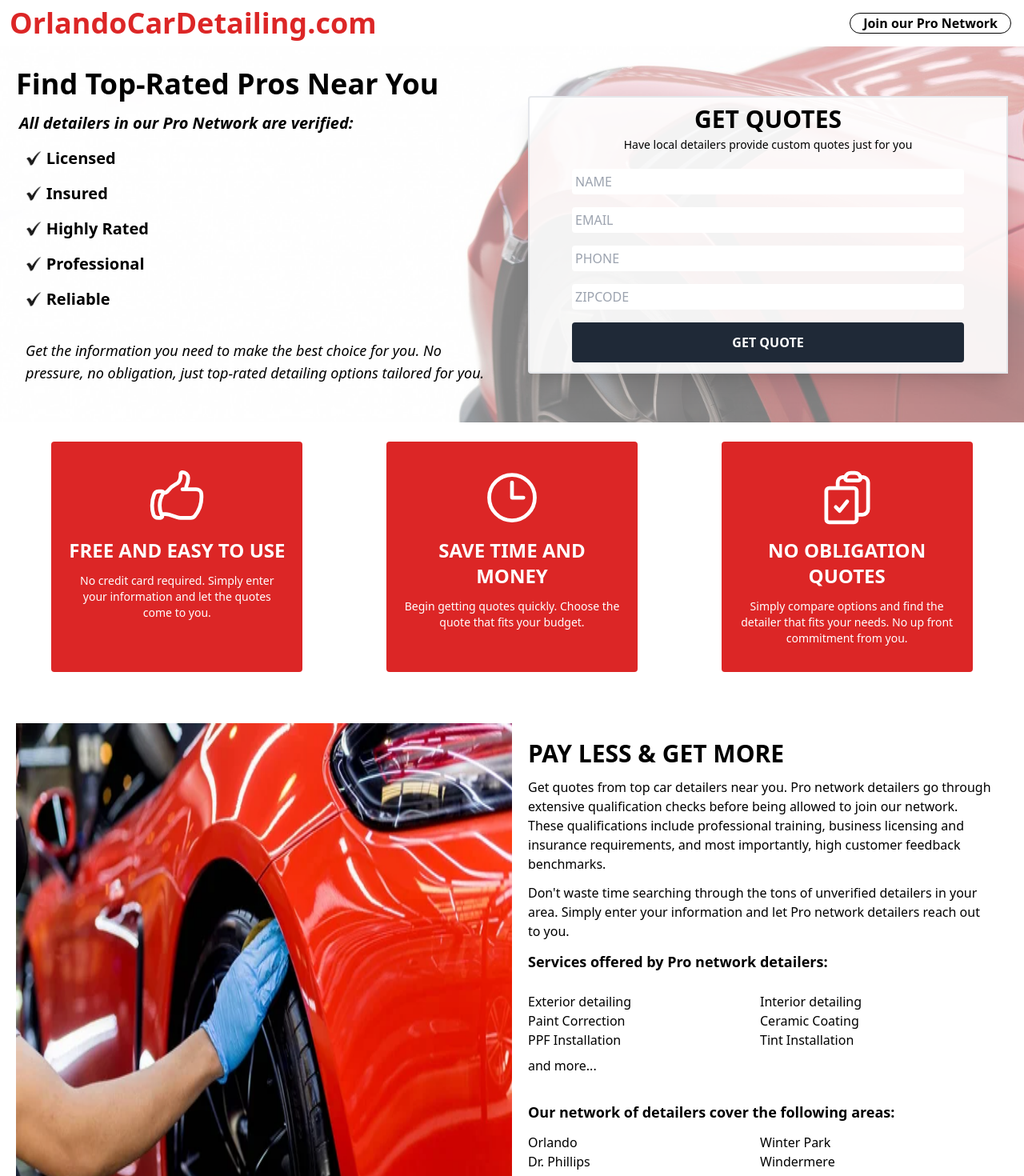
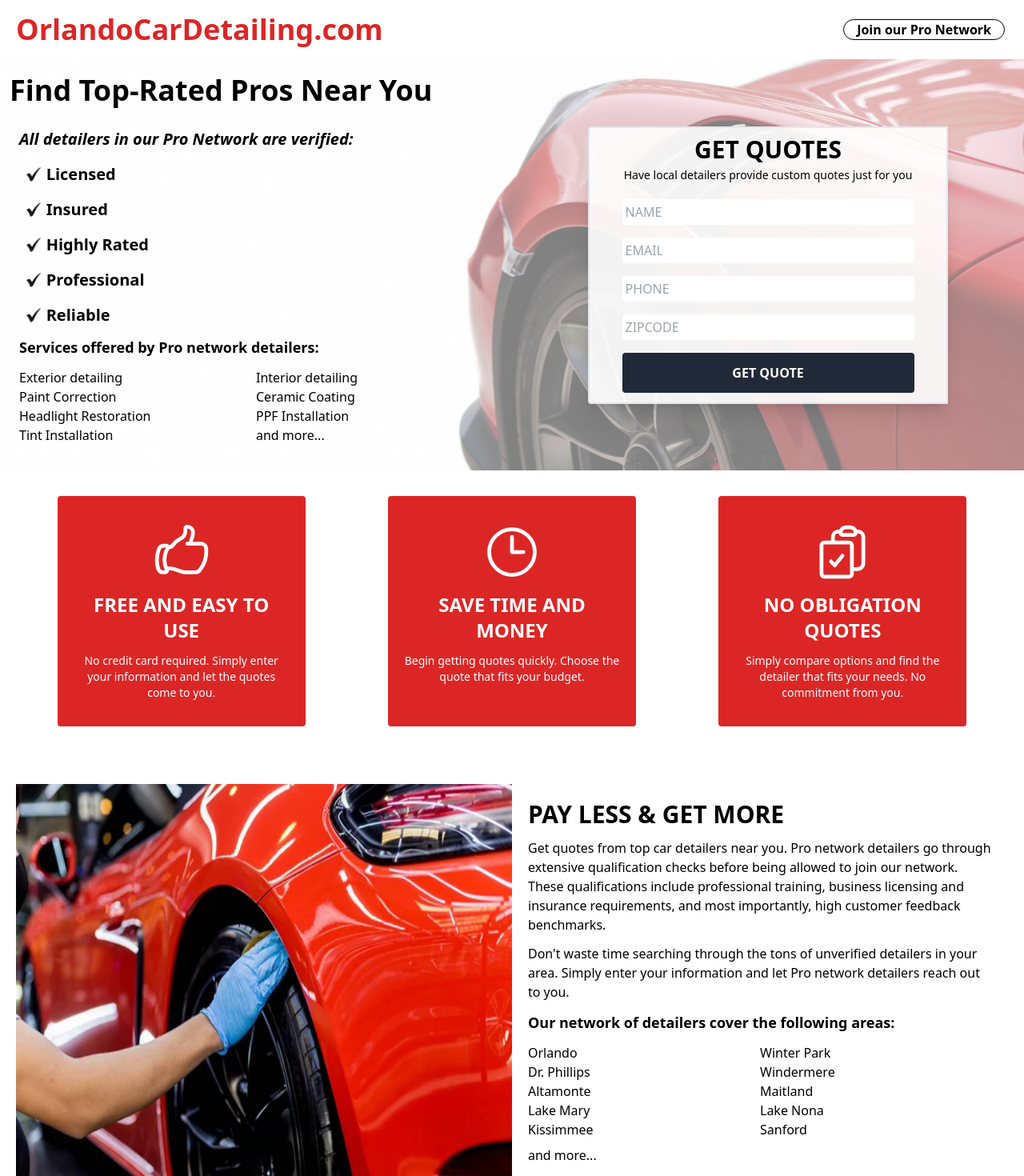
Before and after one commit to jhdavey/ocd, a React (Create React App) app in the folder client/: page / in a window 1280 px wide. Shown: the top 1470 px of the page at 80% size. Built offline with nearby package versions, Linux system fonts and the light colour scheme.

Commit message:
Finalizing design and responsivenes

```diff
--- a/client/src/components/NavBar.js
+++ b/client/src/components/NavBar.js
@@ -9,7 +9,7 @@ export default function NavBar() {
   };
 
   return (
-    <div className="p-3 md:flex md:items-center md:justify-between">
+    <div className="p-5 md:flex md:items-center md:justify-between">
       <h1 className="text-red-600 font-bold text-2xl md:text-[36px]" onClick={reload}>OrlandoCarDetailing.com</h1>
       <button className="bg-white border border-black rounded-2xl px-4 m-1 font-bold" onClick={handleClick}>Join our Pro Network</button>
     </div>
--- a/client/src/components/QuoteForm.js
+++ b/client/src/components/QuoteForm.js
@@ -10,7 +10,7 @@ export default function QuoteStart() {
     const [car, setCar] = useState("");
     const [services, setServices] = useState([]);
     const [notes, setNotes] = useState('');
-    const serviceOptions = ['Exterior Detailing', 'Interior Detailing', 'Paint Correction', 'Ceramic Coating', 'PPF Installation', 'Headlight Restoration'];
+    const serviceOptions = ['Exterior Detailing', 'Interior Detailing', 'Paint Correction', 'Ceramic Coating', 'Headlight Restoration', 'PPF Installation', 'Tint Installation'];
     const [quoteStarted, setQuoteStarted] = useState(Boolean);
     const [submitted, setSubmitted] = useState(Boolean);
 
@@ -38,7 +38,7 @@ export default function QuoteStart() {
     <>
         { quoteStarted ?
 
-            <form id="form" className={submitted ? "hidden" : "w-full flex flex-col p-1 border-2 bg-white/90 shadow-xl rounded-l"} onSubmit={handleSubmit}>
+            <form id="form" className={submitted ? "hidden" : "w-full md:w-3/4 flex flex-col p-1 border-2 bg-white/90 shadow-xl rounded-l"} onSubmit={handleSubmit}>
 
                 <input
                     className="font-normal p-1 my-3 w-5/6 mx-auto"
@@ -91,7 +91,7 @@ export default function QuoteStart() {
 
         :
 
-            <form className="p-1 border-2 bg-white/90 shadow-xl rounded-l w-full flex flex-col" onSubmit={handleStart}>
+            <form className="p-1 border-2 bg-white/90 shadow-xl rounded-l w-full md:w-3/4 flex flex-col" onSubmit={handleStart}>
 
                 <h2 className="font-bold text-[30px] text-center" value="FREE QUOTE">GET QUOTES</h2>
                 <p className="text-sm pb-3 text-center">Have local detailers provide custom quotes just for you</p>
--- a/client/src/components/pages/Home.js
+++ b/client/src/components/pages/Home.js
@@ -16,10 +16,10 @@ export default function Home() {
         <div style={{ backgroundImage: `url(${background})` }} className="bg-top bg-cover w-full md:flex">
 
             {/* Landing page intro section (left side)  */}
-            <div className="my-auto w-full md:w-1/2 p-5 flex flex-col bg-white/50">
+            <div className="my-auto w-full md:w-1/2 p-3 flex flex-col bg-white/50">
               <h2 className="font-bold text-[36px]">Find Top-Rated Pros Near You</h2>
 
-              <div className="pl-1">
+              <div className="p-3">
                 <h3 className="my-2 font-bold text-xl italic">All detailers in our Pro Network are verified:</h3>
                 <ul className="flex flex-col text-xl">
                   <li className='m-2 flex items-center font-bold'><span><img className="h-[20px]" src={check} alt="check mark" /></span>&nbsp;Licensed</li>
@@ -28,7 +28,18 @@ export default function Home() {
                   <li className='m-2 flex items-center font-bold'><span><img className="h-[20px]" src={check} alt="check mark" /></span>&nbsp;Professional</li>
                   <li className='m-2 flex items-center font-bold'><span><img className="h-[20px]" src={check} alt="check mark" /></span>&nbsp;Reliable</li>
                 </ul>
-                <p className="my-5 p-2 text-lg italic bg-red-600/80 text-white md:bg-white/0 md:text-black">Get the information you need to make the best choice for you. No pressure, no obligation, just top-rated detailing options tailored for you.</p>
+
+                <p className="py-1 text-lg font-bold">Services offered by Pro network detailers:</p>
+                <ul className="py-2 grid grid-cols-2">
+                  <li>Exterior detailing</li>
+                  <li>Interior detailing</li>
+                  <li>Paint Correction</li>
+                  <li>Ceramic Coating</li>
+                  <li>Headlight Restoration</li>
+                  <li>PPF Installation</li>
+                  <li>Tint Installation</li>
+                  <li>and more...</li>
+                </ul>
               </div>
 
             </div>
@@ -41,7 +52,7 @@ export default function Home() {
         </div>
 
         {/* Callouts */}
-        <div className="mx-auto w-7/8 p-3 md:flex md:justify-between">
+        <div className="mx-auto w-7/8 p-5 md:flex md:justify-between">
           <div className="md:w-1/4 m-3 p-5 mx-auto bg-red-600 text-center rounded">
             <HandThumbUpIcon className="py-3 h-[100px] mx-auto text-white" />
             <p className="text-2xl font-bold text-white">FREE AND EASY TO USE</p>
@@ -55,7 +66,7 @@ export default function Home() {
           <div className="md:w-1/4 m-3 p-5 mx-auto bg-red-600 text-center rounded">
             <ClipboardDocumentCheckIcon className=" py-3 h-[100px] mx-auto text-white" />
             <p className="text-2xl font-bold text-white">NO OBLIGATION QUOTES</p>
-            <p className="py-3 text-white text-sm">Simply compare options and find the detailer that fits your needs. No up front commitment from you.</p>
+            <p className="py-3 text-white text-sm">Simply compare options and find the detailer that fits your needs. No commitment from you.</p>
           </div>
         </div>
 
@@ -70,16 +81,6 @@ export default function Home() {
             <p className="text-3xl font-bold">PAY LESS & GET MORE</p>
             <p className="py-3">Get quotes from top car detailers near you. Pro network detailers go through extensive qualification checks before being allowed to join our network. These qualifications include professional training, business licensing and insurance requirements, and most importantly, high customer feedback benchmarks.</p>
             <p>Don't waste time searching through the tons of unverified detailers in your area. Simply enter your information and let Pro network detailers reach out to you.</p>
-            <p className="py-3 text-lg font-bold">Services offered by Pro network detailers:</p>
-            <ul className="py-3 grid grid-cols-2">
-              <li>Exterior detailing</li>
-              <li>Interior detailing</li>
-              <li>Paint Correction</li>
-              <li>Ceramic Coating</li>
-              <li>PPF Installation</li>
-              <li>Tint Installation</li>
-              <li className="py-2">and more...</li>
-            </ul>
             <p className="py-3 text-lg font-bold">Our network of detailers cover the following areas:</p>
             <ul className="grid grid-cols-2">
               <li>Orlando</li>
```
